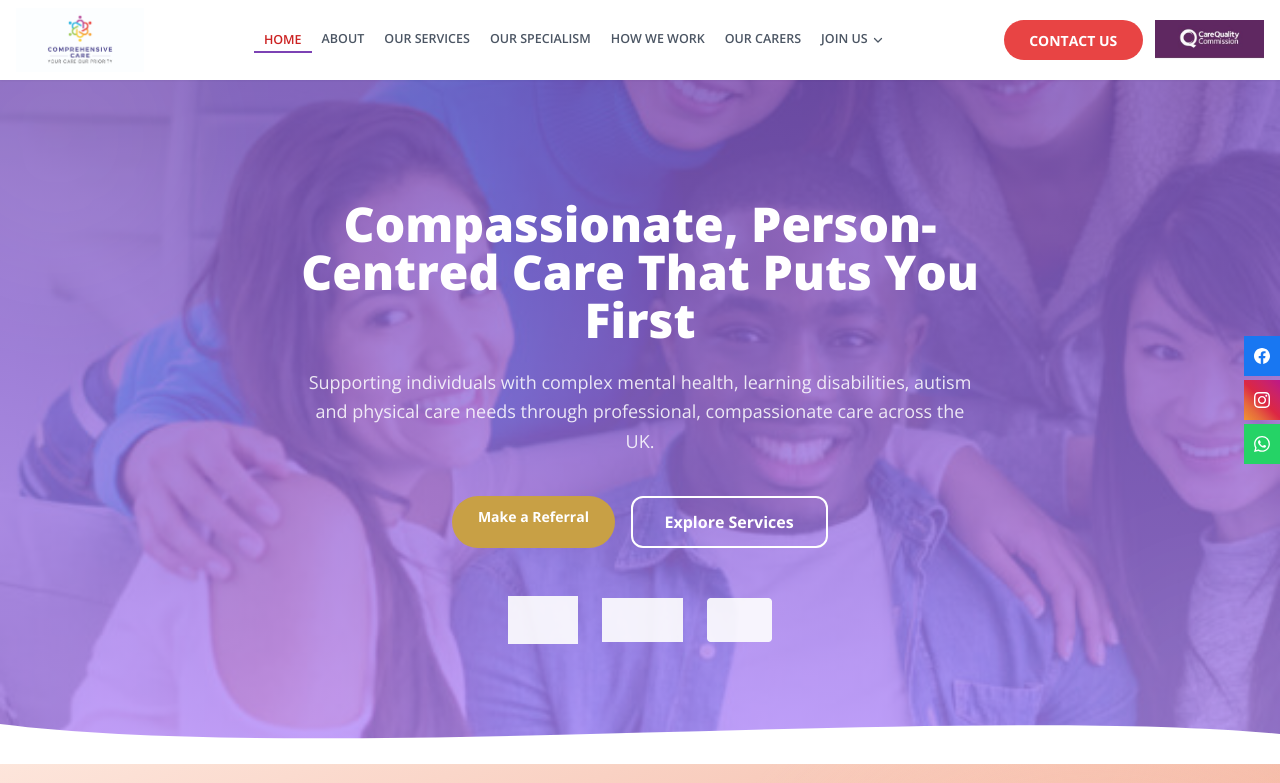
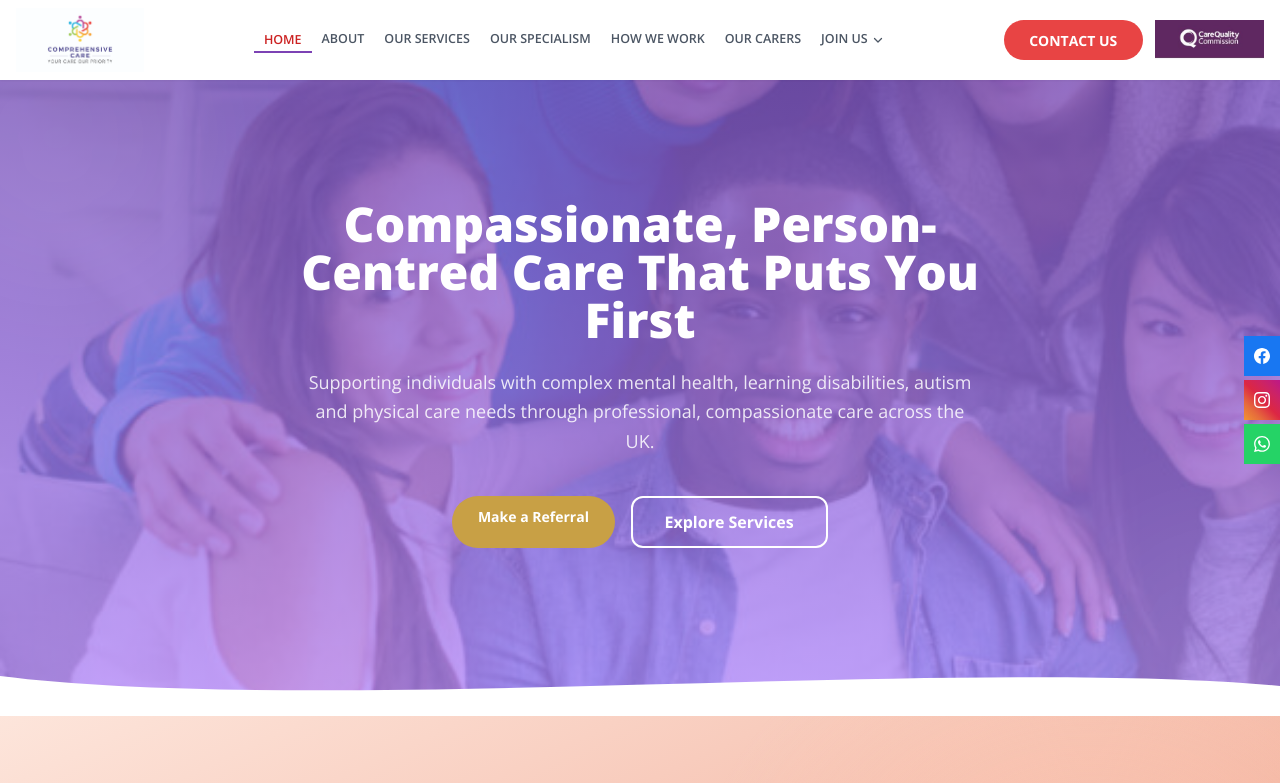
Before and after one commit to seunjoe999/healthark, a React (Vite) app in the folder website/: page / in a window 1280 px wide. Shown: the top 783 px of the page. Built offline with nearby package versions, Linux system fonts and the light colour scheme; the HTML template or start-up script is replaced by a standard one; a web font is replaced by a local one.

Commit message:
Remove broken accreditation logo boxes from hero section

```diff
--- a/website/src/pages/Home.tsx
+++ b/website/src/pages/Home.tsx
@@ -69,11 +69,6 @@ export default function Home() {
             </Link>
           </motion.div>
 
-          <div className="flex flex-wrap justify-center items-center gap-6">
-            <img src="/cqc-good.jpg" alt="CQC Good" className="h-12 object-contain brightness-0 invert opacity-90" />
-            <img src="/ico-logo.png"  alt="ICO"      className="h-11 object-contain brightness-0 invert opacity-90" />
-            <img src="/pqs-logo.png"  alt="PQS SSIP" className="h-11 object-contain brightness-0 invert opacity-90" />
-          </div>
         </div>
 
         <div className="absolute bottom-0 left-0 right-0 overflow-hidden leading-none">
```
